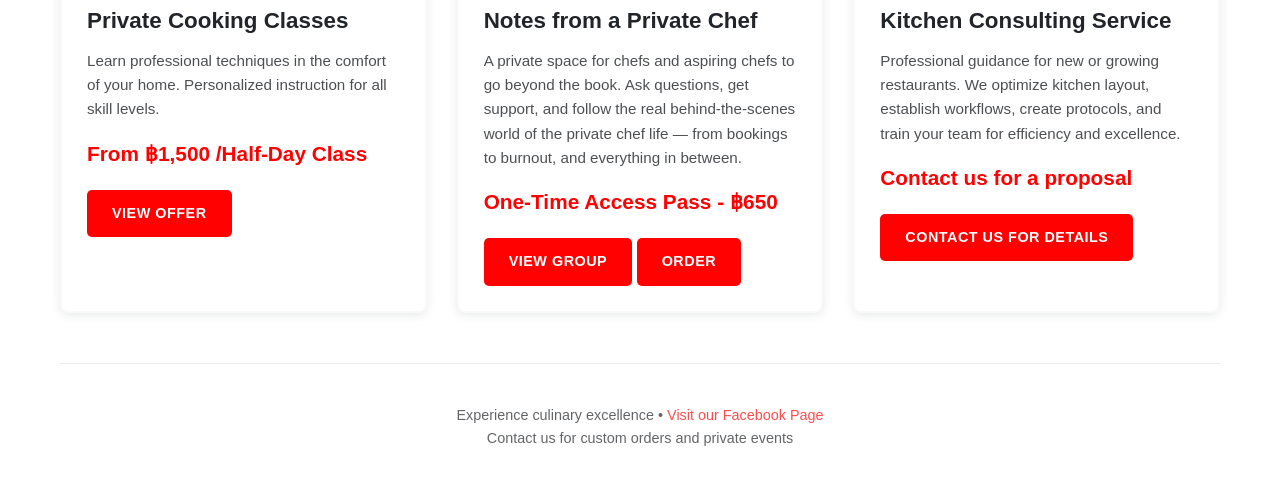
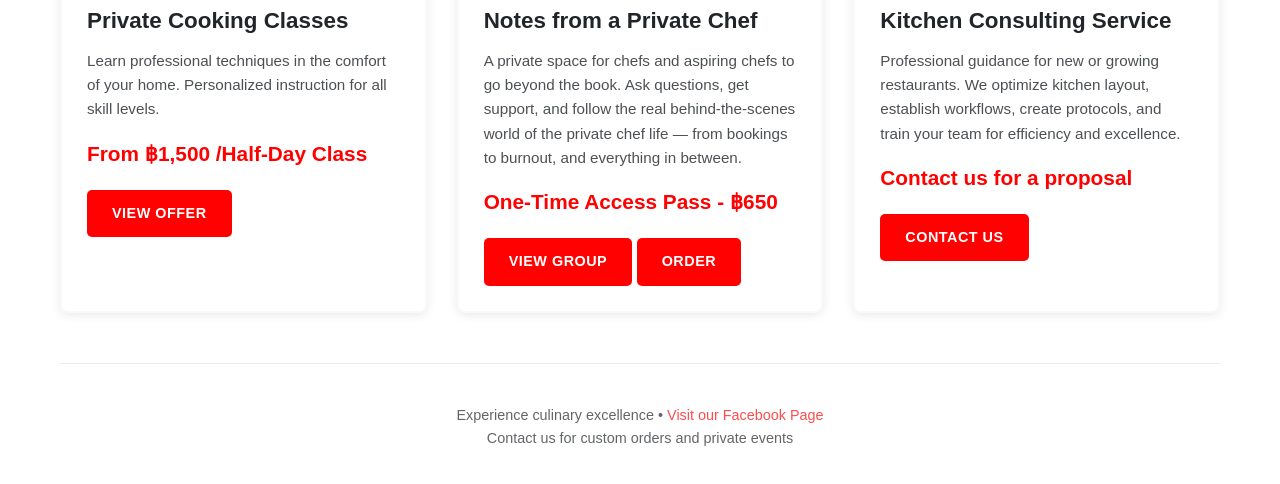
Before and after one commit to devasia2112/kinthai.shop, a plain HTML site: page index.html in a window 1280 px wide. Shown: the part 1097-1581 px from the top of the page. Drawn offline with Linux system fonts and the light colour scheme.

Commit message:
Update index.html
small fix

```diff
--- a/index.html
+++ b/index.html
@@ -321,7 +321,7 @@
                     <h3 class="product-title">Kitchen Consulting Service</h3>
                     <p class="product-description">Professional guidance for new or growing restaurants. We optimize kitchen layout, establish workflows, create protocols, and train your team for efficiency and excellence.</p>
                     <div class="product-price">Contact us for a proposal</div>
-                    <a href="https://wa.me/660623353132?text=Hi!%20I%E2%80%99m%20interested%20in%20your%20Kitchen Consulting Services" target="_blank" class="shop-link">Contact us for details</a>
+                    <a href="https://wa.me/660623353132?text=Hi!%20I%E2%80%99m%20interested%20in%20your%20Kitchen Consulting Services" target="_blank" class="shop-link">Contact Us</a>
                 </div>
             </div>
 
```
